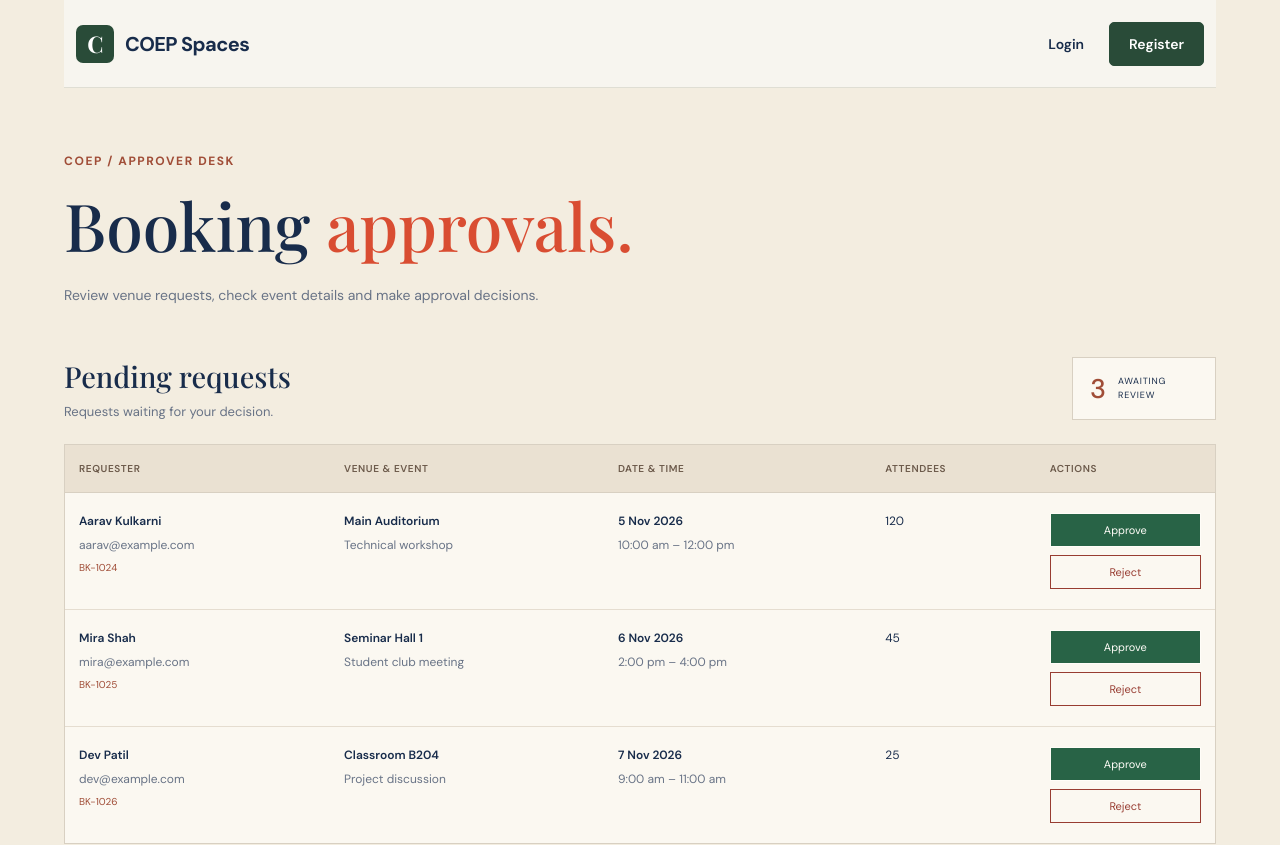
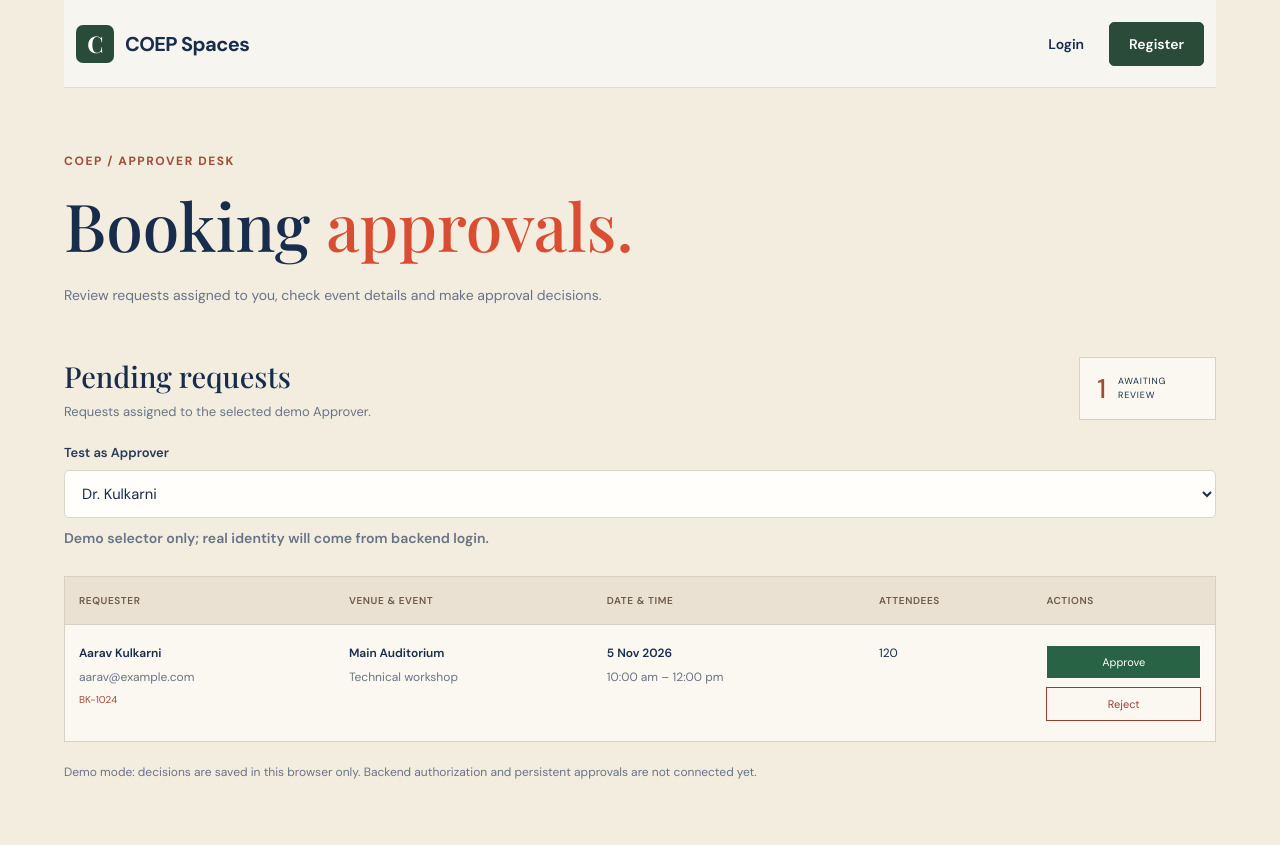
Before and after one commit to XENOS500/coep-spaces, a React (Vite) app in the folder client/: page /approvals in a window 1280 px wide. Shown: the top 845 px of the page. Built offline with nearby package versions, Linux system fonts and the light colour scheme.

Commit message:
feat: add shared demo store for approvals

```diff
--- /dev/null
+++ b/client/src/data/demoStore.js
@@ -0,0 +1,122 @@
+
+const VENUES_KEY = "coepDemoVenues";
+const BOOKINGS_KEY = "coepDemoBookings";
+
+export const DEMO_APPROVERS = ["Dr. Kulkarni", "Prof. Deshmukh", "Dr. Patil"];
+
+export const initialVenues = [
+  {
+    id: "venue-1",
+    name: "Main Auditorium",
+    type: "Auditorium",
+    building: "Main Building",
+    room: "Auditorium A",
+    capacity: 500,
+    approver: "Dr. Kulkarni",
+    active: true,
+  },
+  {
+    id: "venue-2",
+    name: "Seminar Hall 1",
+    type: "Seminar Hall",
+    building: "Academic Block",
+    room: "First Floor",
+    capacity: 100,
+    approver: "Prof. Deshmukh",
+    active: true,
+  },
+  {
+    id: "venue-3",
+    name: "Classroom B204",
+    type: "Classroom",
+    building: "Engineering Block B",
+    room: "Room 204",
+    capacity: 60,
+    approver: "Dr. Patil",
+    active: false,
+  },
+];
+
+export const initialBookings = [
+  {
+    id: "BK-1024",
+    requester: "Aarav Kulkarni",
+    email: "aarav@example.com",
+    venueId: "venue-1",
+    venue: "Main Auditorium",
+    date: "2026-11-05",
+    startTime: "10:00",
+    endTime: "12:00",
+    attendees: 120,
+    purpose: "Technical workshop",
+    status: "PENDING",
+  },
+  {
+    id: "BK-1025",
+    requester: "Mira Shah",
+    email: "mira@example.com",
+    venueId: "venue-2",
+    venue: "Seminar Hall 1",
+    date: "2026-11-06",
+    startTime: "14:00",
+    endTime: "16:00",
+    attendees: 45,
+    purpose: "Student club meeting",
+    status: "PENDING",
+  },
+  {
+    id: "BK-1026",
+    requester: "Dev Patil",
+    email: "dev@example.com",
+    venueId: "venue-3",
+    venue: "Classroom B204",
+    date: "2026-11-07",
+    startTime: "09:00",
+    endTime: "11:00",
+    attendees: 25,
+    purpose: "Project discussion",
+    status: "PENDING",
+  },
+];
+
+function readList(key, fallback) {
+  try {
+    const stored = localStorage.getItem(key);
+    if (stored === null) return fallback;
+
+    const parsed = JSON.parse(stored);
+    return Array.isArray(parsed) ? parsed : fallback;
+  } catch {
+    return fallback;
+  }
+}
+
+// Dispatch a custom event so any component can refresh after a store write.
+export function dispatchStoreEvent() {
+  window.dispatchEvent(new CustomEvent("coepStoreUpdate"));
+}
+
+export function getVenues() {
+  return readList(VENUES_KEY, initialVenues);
+}
+
+export function saveVenues(venues) {
+  localStorage.setItem(VENUES_KEY, JSON.stringify(venues));
+  dispatchStoreEvent();
+}
+
+export function getBookings() {
+  return readList(BOOKINGS_KEY, initialBookings);
+}
+
+export function saveBookings(bookings) {
+  localStorage.setItem(BOOKINGS_KEY, JSON.stringify(bookings));
+  dispatchStoreEvent();
+}
+
+// Clears all demo store data from localStorage (for dev use).
+export function resetStore() {
+  localStorage.removeItem(VENUES_KEY);
+  localStorage.removeItem(BOOKINGS_KEY);
+  dispatchStoreEvent();
+}
--- a/client/src/pages/approver/ApprovalsPage.jsx
+++ b/client/src/pages/approver/ApprovalsPage.jsx
@@ -1,91 +1,95 @@
 
-import { useState } from 'react'
-import Navbar from '../../components/layout/Navbar.jsx'
-import Footer from '../../components/layout/Footer.jsx'
-
-// Temporary data for developing the approvals interface.
-const initialBookings = [
-  {
-    id: 'BK-1024',
-    requester: 'Aarav Kulkarni',
-    email: 'aarav@example.com',
-    venue: 'Main Auditorium',
-    date: '2026-11-05',
-    startTime: '10:00',
-    endTime: '12:00',
-    attendees: 120,
-    purpose: 'Technical workshop',
-    status: 'PENDING',
-  },
-  {
-    id: 'BK-1025',
-    requester: 'Mira Shah',
-    email: 'mira@example.com',
-    venue: 'Seminar Hall 1',
-    date: '2026-11-06',
-    startTime: '14:00',
-    endTime: '16:00',
-    attendees: 45,
-    purpose: 'Student club meeting',
-    status: 'PENDING',
-  },
-  {
-    id: 'BK-1026',
-    requester: 'Dev Patil',
-    email: 'dev@example.com',
-    venue: 'Classroom B204',
-    date: '2026-11-07',
-    startTime: '09:00',
-    endTime: '11:00',
-    attendees: 25,
-    purpose: 'Project discussion',
-    status: 'PENDING',
-  },
-]
+import { useEffect, useState } from "react";
+import Navbar from "../../components/layout/Navbar.jsx";
+import Footer from "../../components/layout/Footer.jsx";
+import {
+  getVenues,
+  getBookings,
+  saveBookings,
+} from "../../data/demoStore.js";
 
 function formatDate(date) {
-  return new Date(`${date}T00:00:00`).toLocaleDateString('en-IN', {
-    day: 'numeric',
-    month: 'short',
-    year: 'numeric',
-  })
+  return new Date(`${date}T00:00:00`).toLocaleDateString("en-IN", {
+    day: "numeric",
+    month: "short",
+    year: "numeric",
+  });
 }
 
 function formatTime(time) {
-  const [hours, minutes] = time.split(':')
-  const date = new Date()
-  date.setHours(Number(hours), Number(minutes), 0, 0)
+  const [hours, minutes] = time.split(":");
+  const date = new Date();
+  date.setHours(Number(hours), Number(minutes), 0, 0);
 
-  return date.toLocaleTimeString('en-IN', {
-    hour: 'numeric',
-    minute: '2-digit',
-  })
+  return date.toLocaleTimeString("en-IN", {
+    hour: "numeric",
+    minute: "2-digit",
+  });
 }
 
 function ApprovalsPage() {
-  const [bookings, setBookings] = useState(initialBookings)
-  const [selectedBooking, setSelectedBooking] = useState(null)
-  const [message, setMessage] = useState('')
+  const [venues, setVenues] = useState(() => getVenues());
+  const [bookings, setBookings] = useState(() => getBookings());
+  const [selectedBooking, setSelectedBooking] = useState(null);
+  const [message, setMessage] = useState("");
 
-  // Only pending requests need to appear in this table.
-  const pendingBookings = bookings.filter(
-    (booking) => booking.status === 'PENDING'
-  )
+  // The login currently selects only the APPROVER role, not an individual.
+  // This selector lets us test each demo Approver until real login exists.
+  const approvers = [
+    "Dr. Kulkarni",
+    "Prof. Deshmukh",
+    "Dr. Patil",
+  ];
 
-  // Demo action: update the request locally.
+  const [currentApprover, setCurrentApprover] = useState(
+    () => sessionStorage.getItem("demoApproverName") || approvers[0]
+  );
+
+  useEffect(() => {
+    function refreshData() {
+      setVenues(getVenues());
+      setBookings(getBookings());
+    }
+
+    window.addEventListener("focus", refreshData);
+    window.addEventListener("pageshow", refreshData);
+
+    return () => {
+      window.removeEventListener("focus", refreshData);
+      window.removeEventListener("pageshow", refreshData);
+    };
+  }, []);
+
+  const pendingBookings = bookings.filter((booking) => {
+    if (booking.status !== "PENDING") return false;
+
+    const venue = venues.find(
+      (item) =>
+        item.id === booking.venueId ||
+        (!booking.venueId && item.name === booking.venue)
+    );
+
+    return venue && venue.approver === currentApprover;
+  });
+
+  function handleApproverChange(event) {
+    const name = event.target.value;
+    setCurrentApprover(name);
+    sessionStorage.setItem("demoApproverName", name);
+    setMessage("");
+  }
+
   function handleDecision(bookingId, decision) {
-  setBookings((currentBookings) =>
-    currentBookings.map((booking) =>
+    const updatedBookings = bookings.map((booking) =>
       booking.id === bookingId
         ? { ...booking, status: decision }
         : booking
-    )
-  )
+    );
 
-  setMessage(
-    `Booking ${bookingId} marked ${decision.toLowerCase()}.`
-  )
-  setSelectedBooking(null)
+    saveBookings(updatedBookings);
+    setBookings(updatedBookings);
+    setMessage(`Booking ${bookingId} marked ${decision.toLowerCase()}.`);
+    setSelectedBooking(null);
   }
 
   return (
@@ -94,9 +98,11 @@ function handleDecision(bookingId, decision) {
 
       <section className="approvals-heading">
         <p className="eyebrow">COEP / APPROVER DESK</p>
-        <h1>Booking <span>approvals.</span></h1>
+        <h1>
+          Booking <span>approvals.</span>
+        </h1>
         <p>
-          Review venue requests, check event details and make
+          Review requests assigned to you, check event details and make
           approval decisions.
         </p>
       </section>
@@ -105,13 +111,31 @@ function handleDecision(bookingId, decision) {
         <div className="approvals-topline">
           <div>
             <h2>Pending requests</h2>
-            <p>Requests waiting for your decision.</p>
+            <p>Requests assigned to the selected demo Approver.</p>
           </div>
 
           <div className="pending-count">
             <strong>{pendingBookings.length}</strong>
             <span>AWAITING REVIEW</span>
           </div>
+        </div>
+
+        <div className="form-field approval-approver-selector">
+          <label htmlFor="demo-approver">Test as Approver</label>
+          <select
+            id="demo-approver"
+            value={currentApprover}
+            onChange={handleApproverChange}
+          >
+            {approvers.map((approver) => (
+              <option key={approver} value={approver}>
+                {approver}
+              </option>
+            ))}
+          </select>
+          <span className="table-secondary">
+            Demo selector only; real identity will come from backend login.
+          </span>
         </div>
 
         {message && (
@@ -138,25 +162,19 @@ function handleDecision(bookingId, decision) {
                   <tr key={booking.id}>
                     <td>
                       <strong>{booking.requester}</strong>
-                      <span className="table-secondary">
-                        {booking.email}
-                      </span>
-                      <span className="table-reference">
-                        {booking.id}
-                      </span>
+                      <span className="table-secondary">{booking.email}</span>
+                      <span className="table-reference">{booking.id}</span>
                     </td>
 
                     <td>
                       <strong>{booking.venue}</strong>
-                      <span className="table-secondary">
-                        {booking.purpose}
-                      </span>
+                      <span className="table-secondary">{booking.purpose}</span>
                     </td>
 
                     <td>
                       <strong>{formatDate(booking.date)}</strong>
                       <span className="table-secondary">
-                        {formatTime(booking.startTime)} –{' '}
+                        {formatTime(booking.startTime)} –{" "}
                         {formatTime(booking.endTime)}
                       </span>
                     </td>
@@ -168,7 +186,12 @@ function handleDecision(bookingId, decision) {
                         <button
                           type="button"
                           className="approve-button"
-                          onClick={() => setSelectedBooking(booking)}
+                          onClick={() =>
+                            setSelectedBooking({
+                              ...booking,
+                              decision: "APPROVED",
+                            })
+                          }
                         >
                           Approve
                         </button>
@@ -179,7 +202,7 @@ function handleDecision(bookingId, decision) {
                           onClick={() =>
                             setSelectedBooking({
                               ...booking,
-                                decision: 'REJECTED',
+                              decision: "REJECTED",
                             })
                           }
                         >
@@ -196,13 +219,13 @@ function handleDecision(bookingId, decision) {
           <div className="approvals-empty">
             <span className="empty-mark">✓</span>
             <h3>All caught up.</h3>
-            <p>There are no pending booking requests to review.</p>
+            <p>No pending requests are assigned to {currentApprover}.</p>
           </div>
         )}
 
         <p className="approval-demo-note">
-          Demo mode: decisions update this page only. Persistent
-          approvals require the backend API.
+          Demo mode: decisions are saved in this browser only. Backend
+          authorization and persistent approvals are not connected yet.
         </p>
       </section>
 
@@ -224,20 +247,18 @@ function handleDecision(bookingId, decision) {
             <p className="eyebrow">FINAL CHECK</p>
 
             <h2 id="approval-dialog-title">
-        {selectedBooking.decision === 'REJECTED'
-          ? 'Reject this request?'
-          : 'Approve this request?'}
+              {selectedBooking.decision === "REJECTED"
+                ? "Reject this request?"
+                : "Approve this request?"}
             </h2>
 
             <p id="approval-dialog-description">
-        You are about to{' '}
+              You are about to{" "}
               <strong>
-          {selectedBooking.decision === 'REJECTED'
-            ? 'reject'
-            : 'approve'}
-        </strong>{' '}
+                {selectedBooking.decision === "REJECTED" ? "reject" : "approve"}
+              </strong>{" "}
               the booking for <strong>{selectedBooking.venue}</strong>,
-        requested by <strong>{selectedBooking.requester}</strong> on{' '}
+              requested by <strong>{selectedBooking.requester}</strong> on{" "}
               <strong>{formatDate(selectedBooking.date)}</strong>.
             </p>
 
@@ -253,27 +274,27 @@ function handleDecision(bookingId, decision) {
               <button
                 type="button"
                 className={
-            selectedBooking.decision === 'REJECTED'
-              ? 'dialog-reject-button'
-              : 'dialog-confirm-button'
+                  selectedBooking.decision === "REJECTED"
+                    ? "dialog-reject-button"
+                    : "dialog-confirm-button"
                 }
                 onClick={() =>
                   handleDecision(
                     selectedBooking.id,
-              selectedBooking.decision || 'APPROVED'
+                    selectedBooking.decision
                   )
                 }
               >
-          {selectedBooking.decision === 'REJECTED'
-            ? 'Confirm rejection'
-            : 'Confirm approval'}
+                {selectedBooking.decision === "REJECTED"
+                  ? "Confirm rejection"
+                  : "Confirm approval"}
               </button>
             </div>
           </section>
         </div>
       )}
     </main>
-  )
+  );
 }
 
-export default ApprovalsPage
+export default ApprovalsPage;
```
Lines whose indentation alone changed are shown as unchanged.
